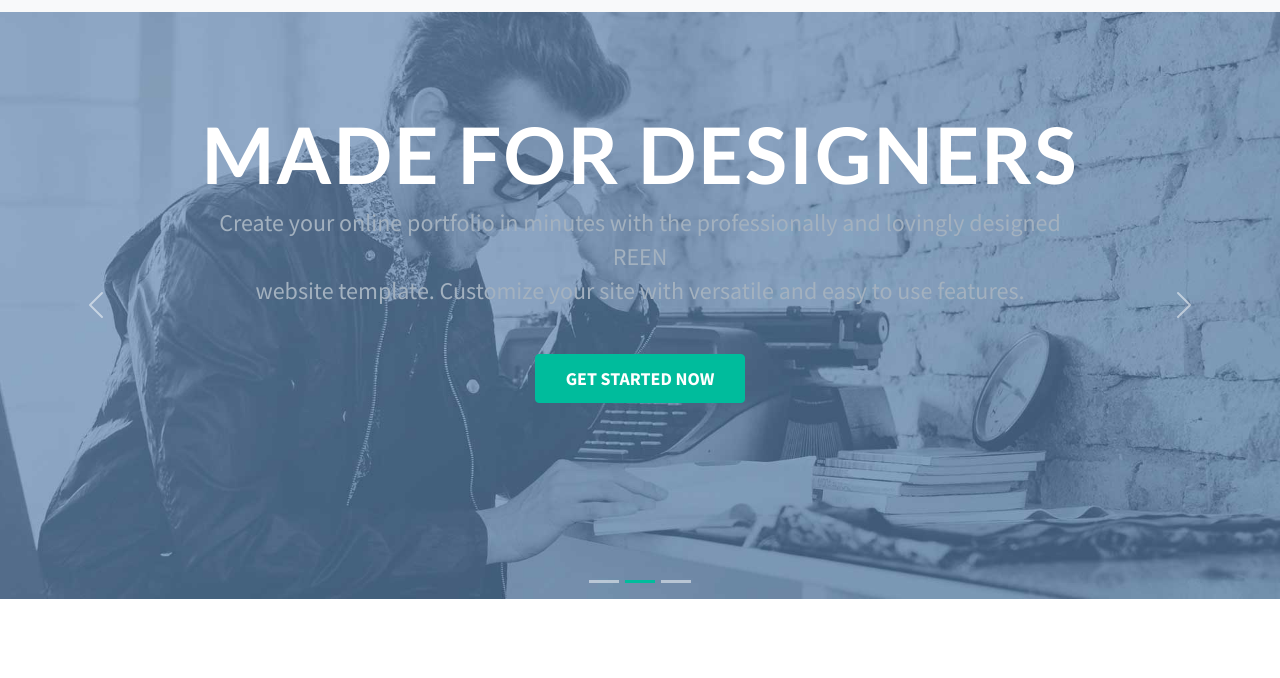
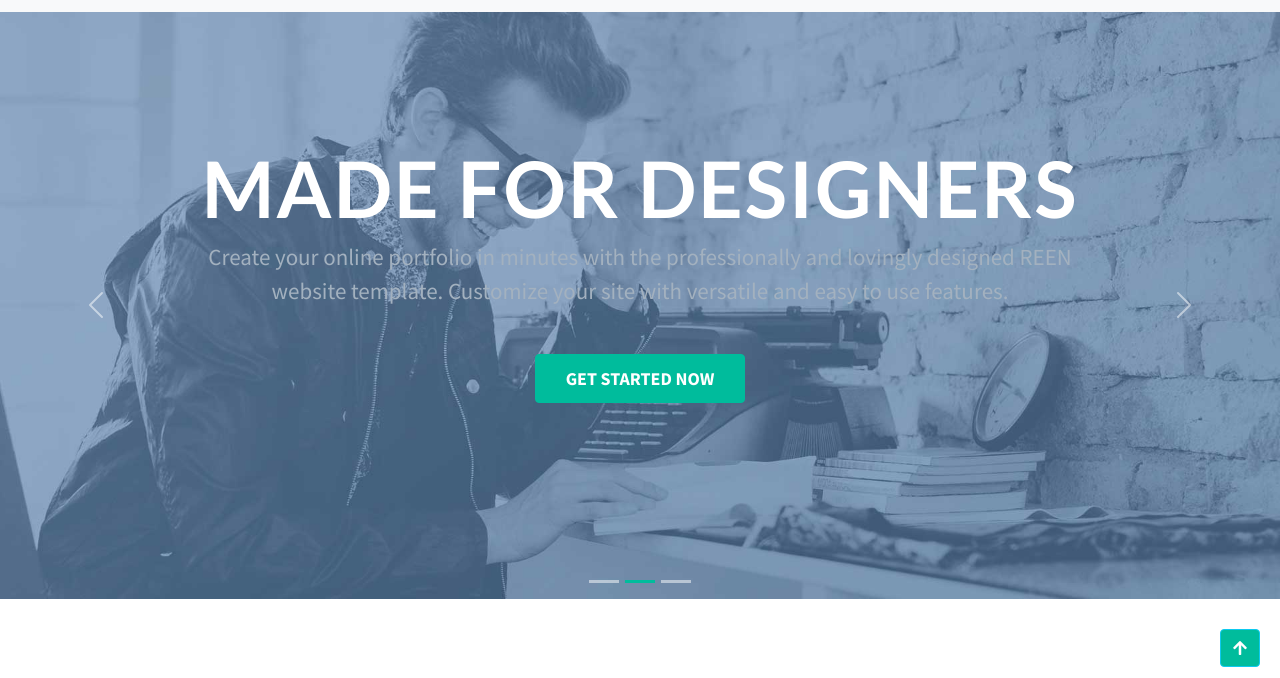
Before and after one commit to pitamchandra/class-10, a plain HTML site: page index.html in a window 1280 px wide. Shown: the part 113-791 px from the top of the page. Drawn offline with Linux system fonts and the light colour scheme.

Commit message:
js plugin

```diff
--- a/css/style.css
+++ b/css/style.css
@@ -160,7 +160,7 @@ h1,h2,h3,h4,h5,h6{
 	display: none;
 }
 .banner .banner-inner p{
-	font-size: 24px;
+	font-size: 23px;
 	font-weight: 400;
 	line-height: 34px;
 	color: #a3b1bf;
@@ -429,6 +429,18 @@ h1,h2,h3,h4,h5,h6{
 /*******************************
     **** copyright section end****
 ******************************/
+
+.scrool-top{
+  position: fixed;
+  right: 20px;
+  bottom: 20px;
+  background: #00BC9C;
+  color: #fff;
+}
+.scrool-top:hover{
+  background: #506A95;
+}
+
 
 
 /*******************************
--- a/index.html
+++ b/index.html
@@ -28,7 +28,7 @@
 </head>
 <body>
 	<!-- header section start -->
-	<div class="header">
+	<div class="header" id="go-top">
 		<div class="header-top">
 			<div class="container">
 				<div class="row">
@@ -105,7 +105,7 @@
 			    <div class="carousel-item active">
 			      <img src="img/banner.jpg" class="d-block w-100" alt="...">
 			      <div class="carousel-caption d-none d-md-block">
-			        <div class="banner-inner text-left">
+			        <div class="banner-inner">
 						<h1>Made for Designers</h1>
 						<p class="mobile-display">Create your online portfolio in minutes with the professionally and lovingly designed REEN website template. Customize your site with versatile and easy to use features.</p>
 						<p class="desktop-display">Create your online portfolio in minutes with the professionally and lovingly designed REEN <br> website template. Customize your site with versatile and easy to use features.</p>
@@ -116,7 +116,7 @@
 			    <div class="carousel-item">
 			      <img src="img/slider-1.jpg" class="d-block w-100" alt="...">
 			      <div class="carousel-caption d-none d-md-block">
-			        <div class="banner-inner text-center">
+			        <div class="banner-inner">
 						<h1>Made for Designers</h1>
 						<p class="mobile-display">Create your online portfolio in minutes with the professionally and lovingly designed REEN website template. Customize your site with versatile and easy to use features.</p>
 						<p class="desktop-display">Create your online portfolio in minutes with the professionally and lovingly designed REEN <br> website template. Customize your site with versatile and easy to use features.</p>
@@ -127,7 +127,7 @@
 			    <div class="carousel-item">
 			      <img src="img/slider-2.jpg" class="d-block w-100" alt="...">
 			      <div class="carousel-caption d-none d-md-block">
-			        <div class="banner-inner text-right">
+			        <div class="banner-inner">
 						<h1 style="color: #506a85;">Made for Designers</h1>
 						<p class="mobile-display">Create your online portfolio in minutes with the professionally and lovingly designed REEN website template. Customize your site with versatile and easy to use features.</p>
 						<p class="desktop-display">Create your online portfolio in minutes with the professionally and lovingly designed REEN <br> website template. Customize your site with versatile and easy to use features.</p>
@@ -353,6 +353,8 @@
 		</div>
 	</section>
 
+	<a href="#go-top" class="btn btn-info scrool-top"><i class="fa fa-arrow-up"></i></a>
+
 	<!-- js link start  -->
 
 	<script src="js/jquery-3.6.0.min.js"></script>
```
